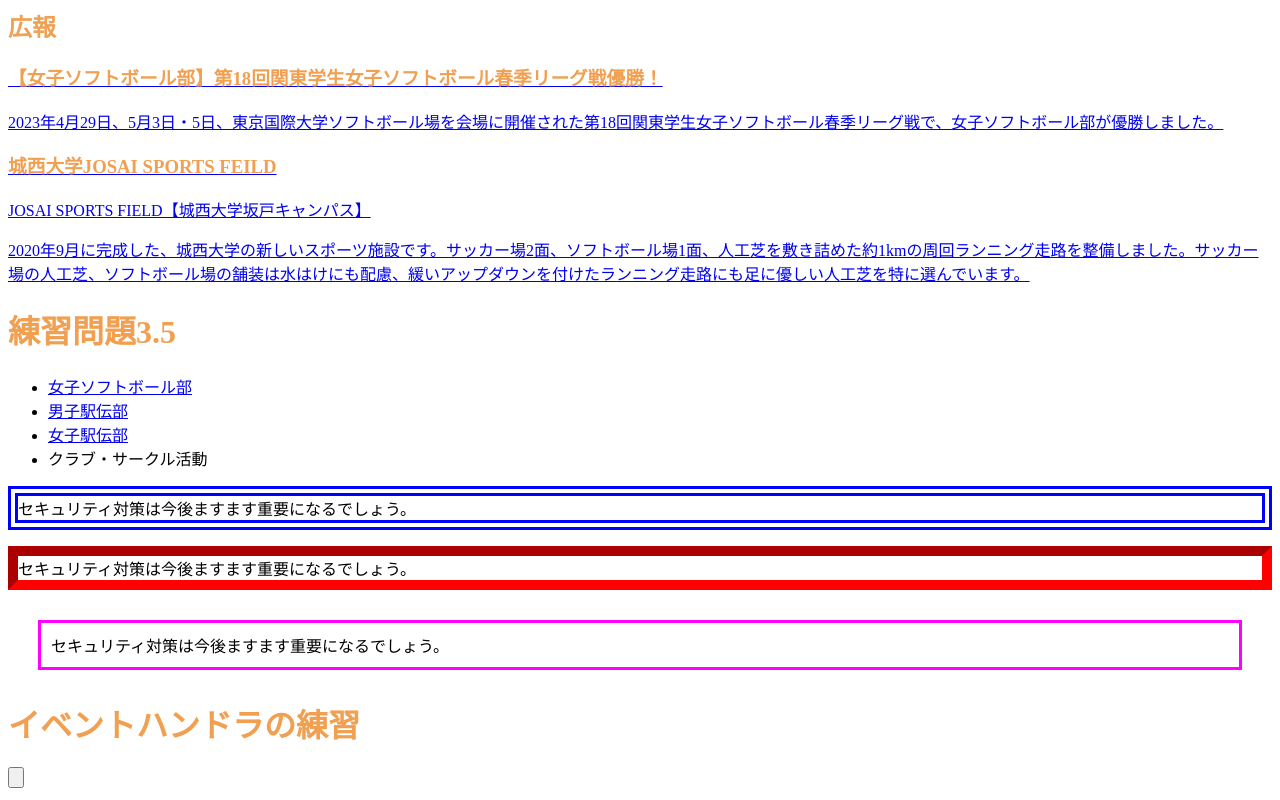
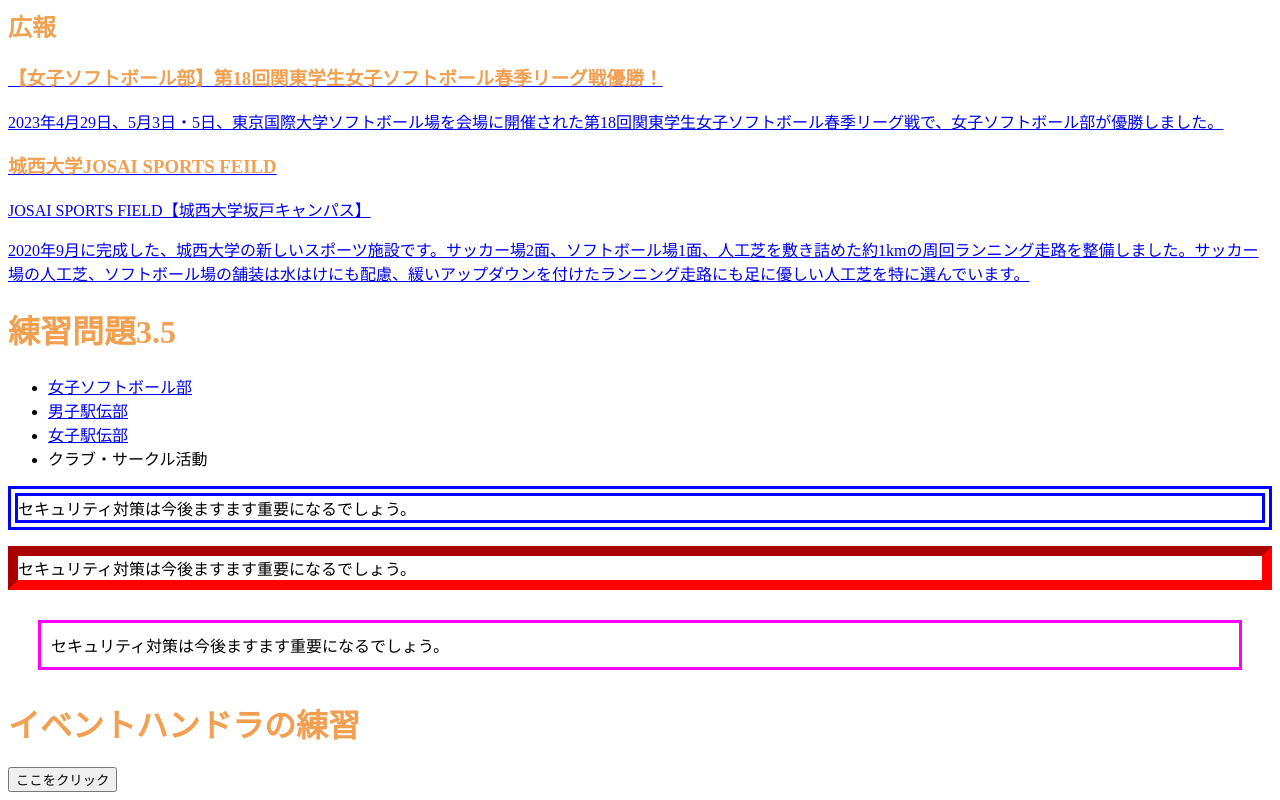
Before and after one commit to haruka6709/haruka01, a plain HTML site: page index.html in a window 1280 px wide. Shown: the part 4140-4940 px from the top of the page. Drawn offline with Linux system fonts and the light colour scheme.

Commit message:
Update index.html

```diff
--- a/index.html
+++ b/index.html
@@ -283,6 +283,6 @@
 <p class="sample2">セキュリティ対策は今後ますます重要になるでしょう。</p>
 <p class="sample3">セキュリティ対策は今後ますます重要になるでしょう。</p>
 <h1>イベントハンドラの練習</h1>
-<input type="button"value"ここをクリック"ondblclick="alert('Hello,Osamu!');">
+<input type="button" value="ここをクリック" onclick="alert('Hello, Osamu!');">
 </body>
 </html>
```
